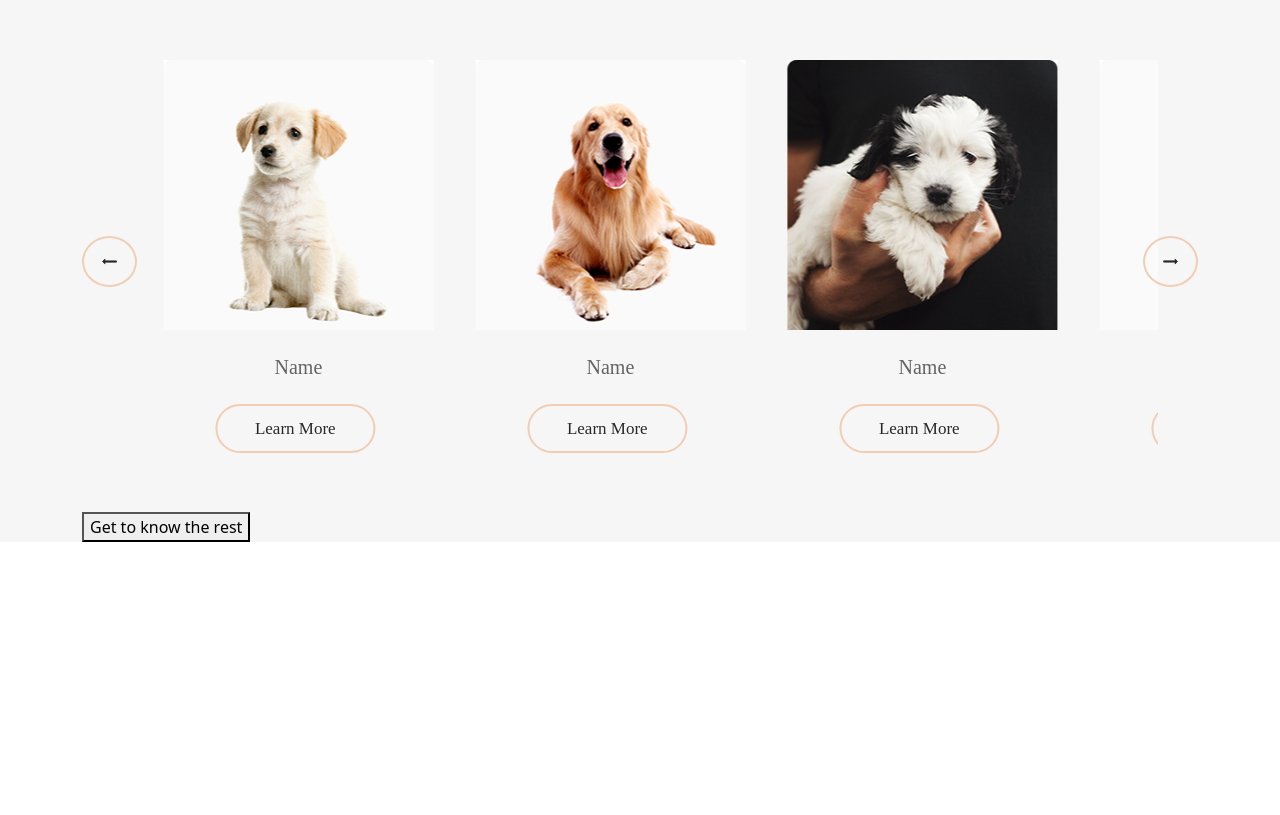
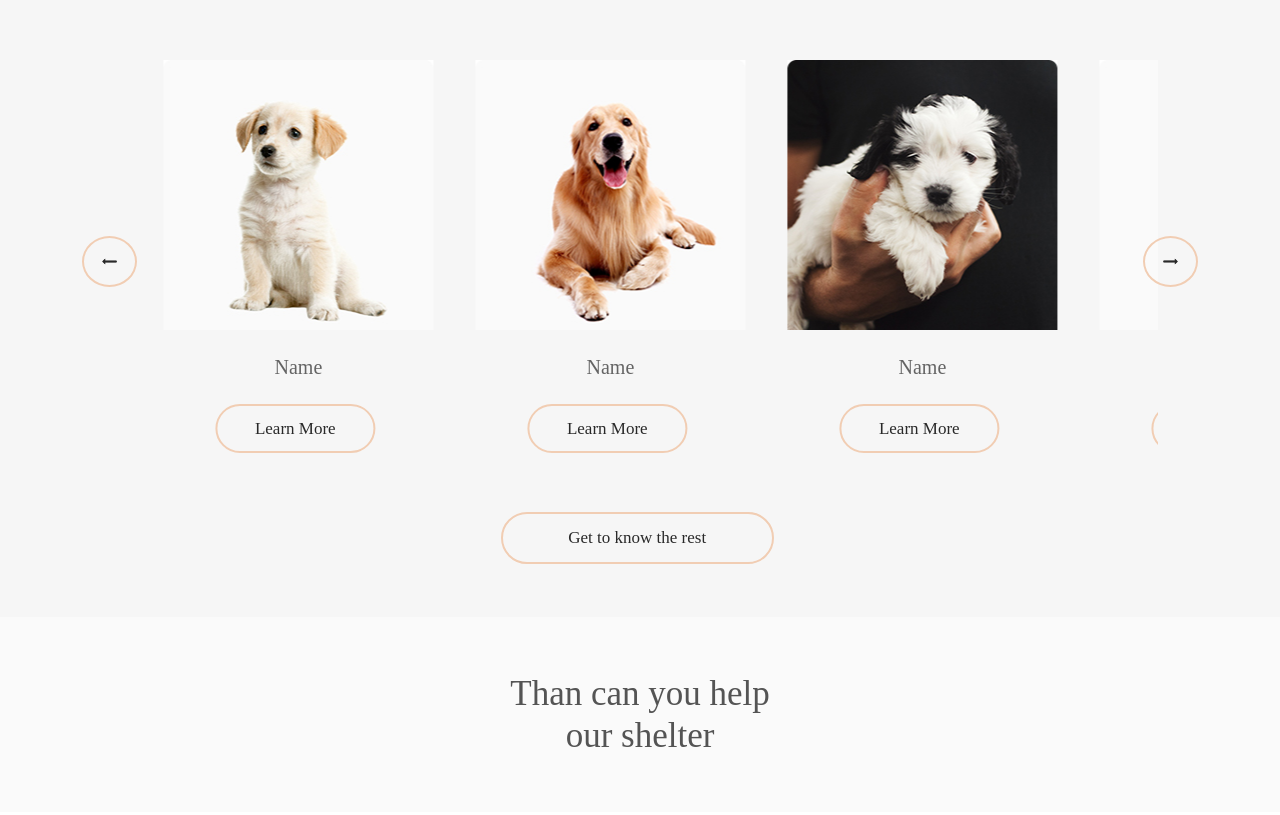
Before and after one commit to milan9111/house-for-pets, a plain HTML site: page index.html in a window 1280 px wide. Shown: the part 1382-2197 px from the top of the page. Before the commit the page ends 1924 px from the top, so only its background shows below. Drawn offline with nearby package versions, Linux system fonts and the light colour scheme.

Commit message:
add bottom button friends and start section help

```diff
--- a/index.html
+++ b/index.html
@@ -134,13 +134,16 @@
                         <button>Learn More</button>
                       </div>
                   </div>
-            <button>Get to know the rest</button>
+                  <div class="d-grid gap-2 col-3 mx-auto">
+                  <button class="friends-button-bottom">Get to know the rest</button>
+                  </div>
           </div>
     </section>
 
-    <section class="box_reviews">
-        <div class="container">
-
+    <section class="help">
+          <div class="container-xl">
+            <h2><span class="text-block">Than can you help</span>
+              <span class="text-block">our shelter</span></h2>
         </div>
     </section>
 
--- a/style/custom.css
+++ b/style/custom.css
@@ -216,3 +216,32 @@ font: inherit;
 .slick-arrow.slick-next {
   right: 0;
 }
+
+
+.friends-button-bottom{
+  font-family: 'Gergia';
+  color: #292929;
+  font-size: 17px;
+  border:2px solid #f1cdb3;
+  border-radius: 40px;
+  background-color:transparent;
+  margin: 0% 2% 19% 0%;
+  padding: 4%;
+}
+
+.friends-button-bottom:hover {
+  background-color: #f1cdb3 ;
+}
+
+.help {
+  background-color: #fafafa;
+}
+
+.help h2 {
+  padding: 5% 0% 5% 0%;
+  font-family: 'Gergia';
+  color: #545454;
+  font-size: 35px;
+  text-align: center;
+
+}
```
